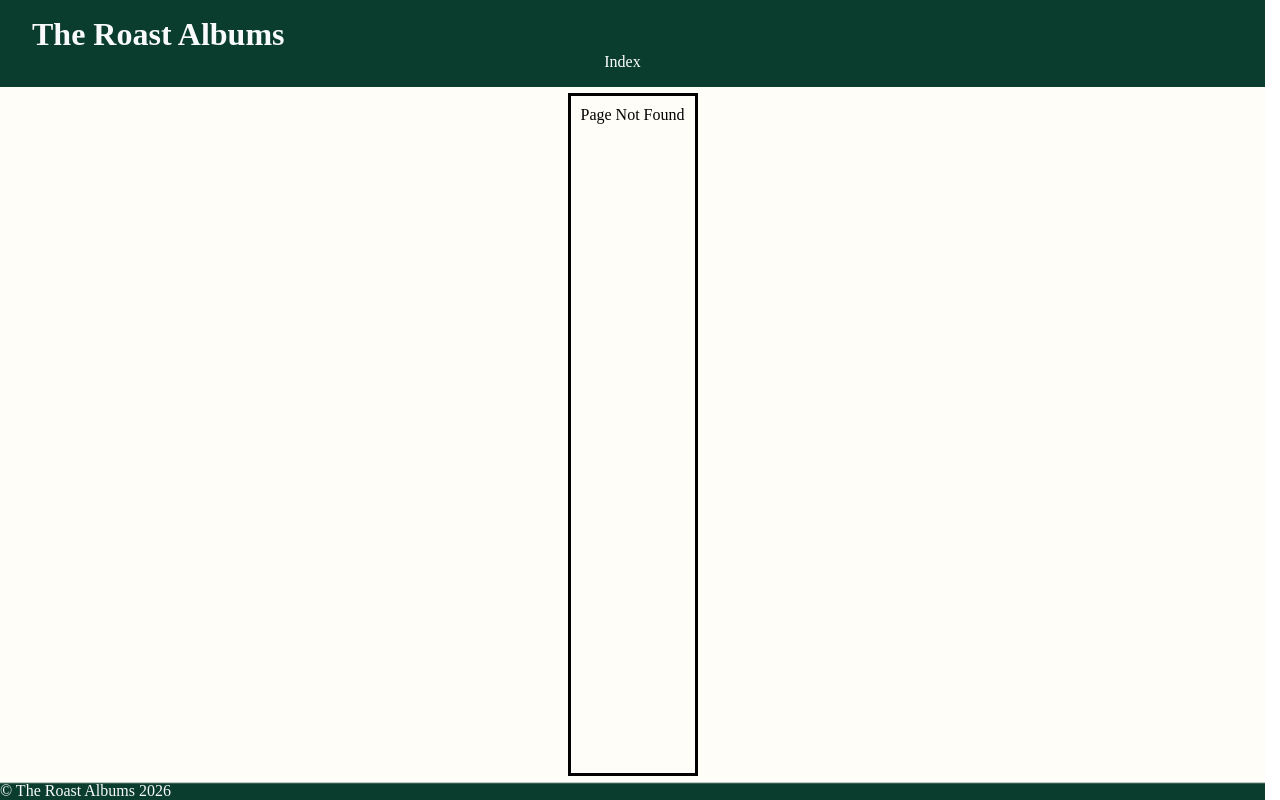
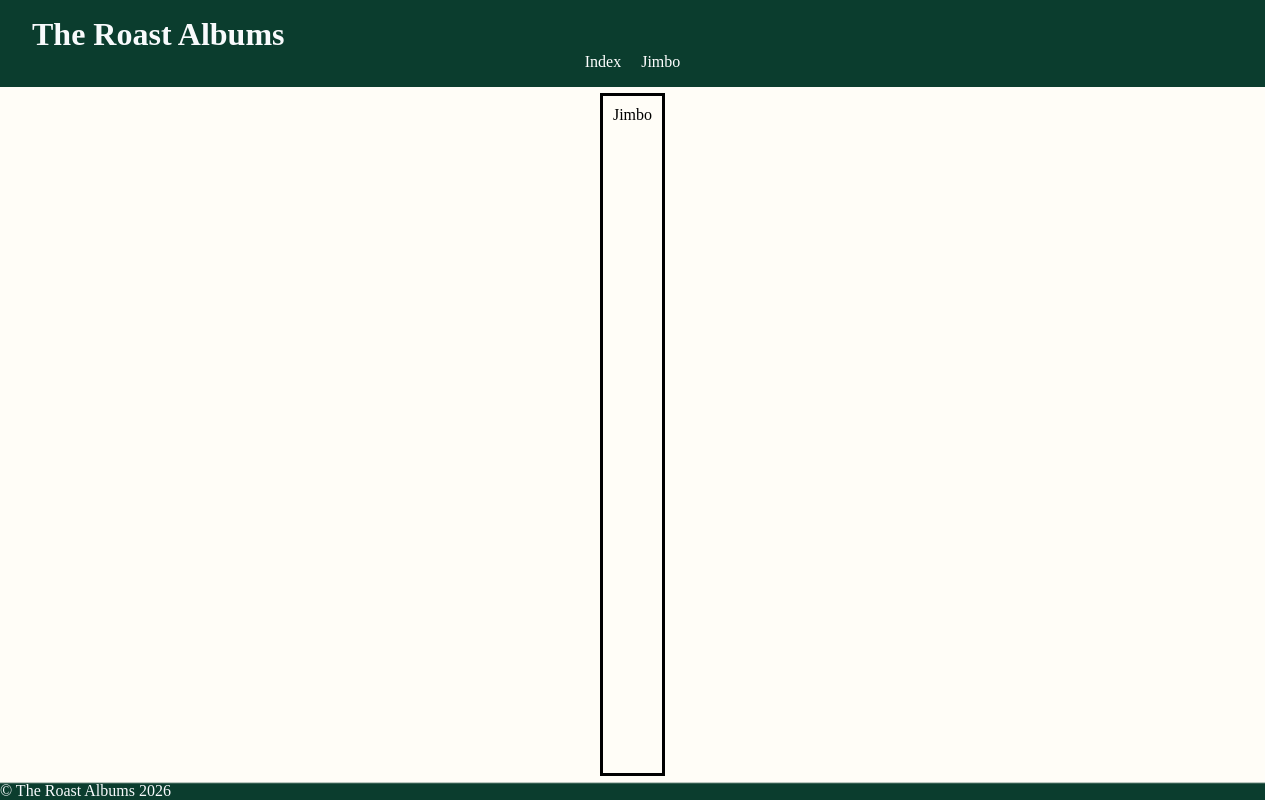
Before and after one commit to TacoKrydda/grupparbete, a React (Vite) app: page /jimbo in a window 1280 px wide. Before the commit this address had no page. Built offline with nearby package versions, Linux system fonts and the light colour scheme.

Commit message:
fixed the key problem

```diff
--- a/src/main.jsx
+++ b/src/main.jsx
@@ -4,7 +4,7 @@ import { createBrowserRouter, RouterProvider } from "react-router";
 
 import App from "./App.jsx";
 import routes from "./routes";
-import PageNotFound from "./pages/PageNotFound.jsx";
+import PageNotFound from "./PageNotFound.jsx";
 
 const router = createBrowserRouter([
   {
--- /dev/null
+++ b/src/pages/Jimbo.jsx
@@ -0,0 +1,13 @@
+import React from "react";
+
+Jimbo.route = {
+  path: "/jimbo",
+  label: "Jimbo",
+  order: 2,
+};
+
+function Jimbo() {
+  return <div>Jimbo</div>;
+}
+
+export default Jimbo;
```
Also changed, not shown: src/PageNotFound.jsx (renamed from src/pages/PageNotFound.jsx).
